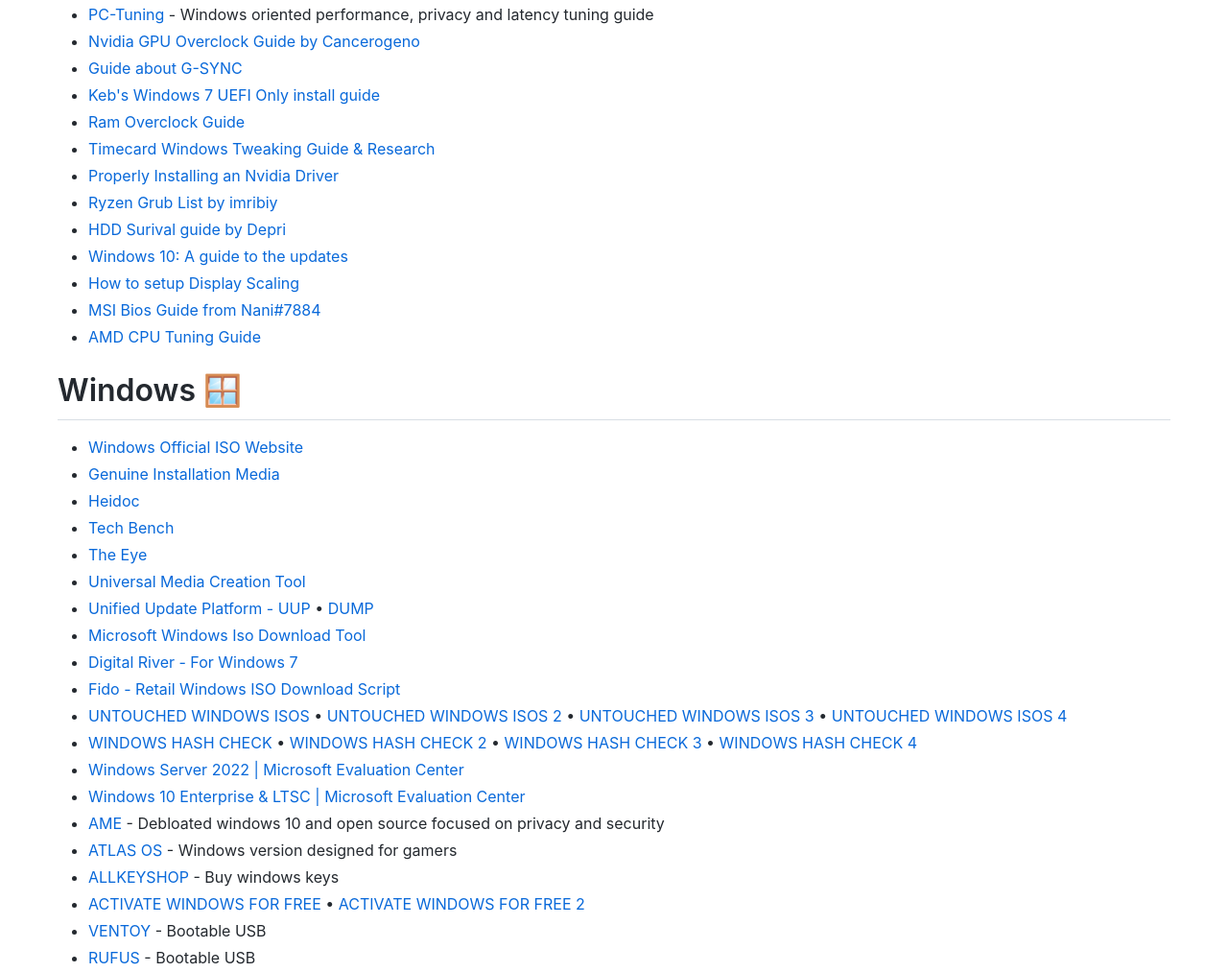
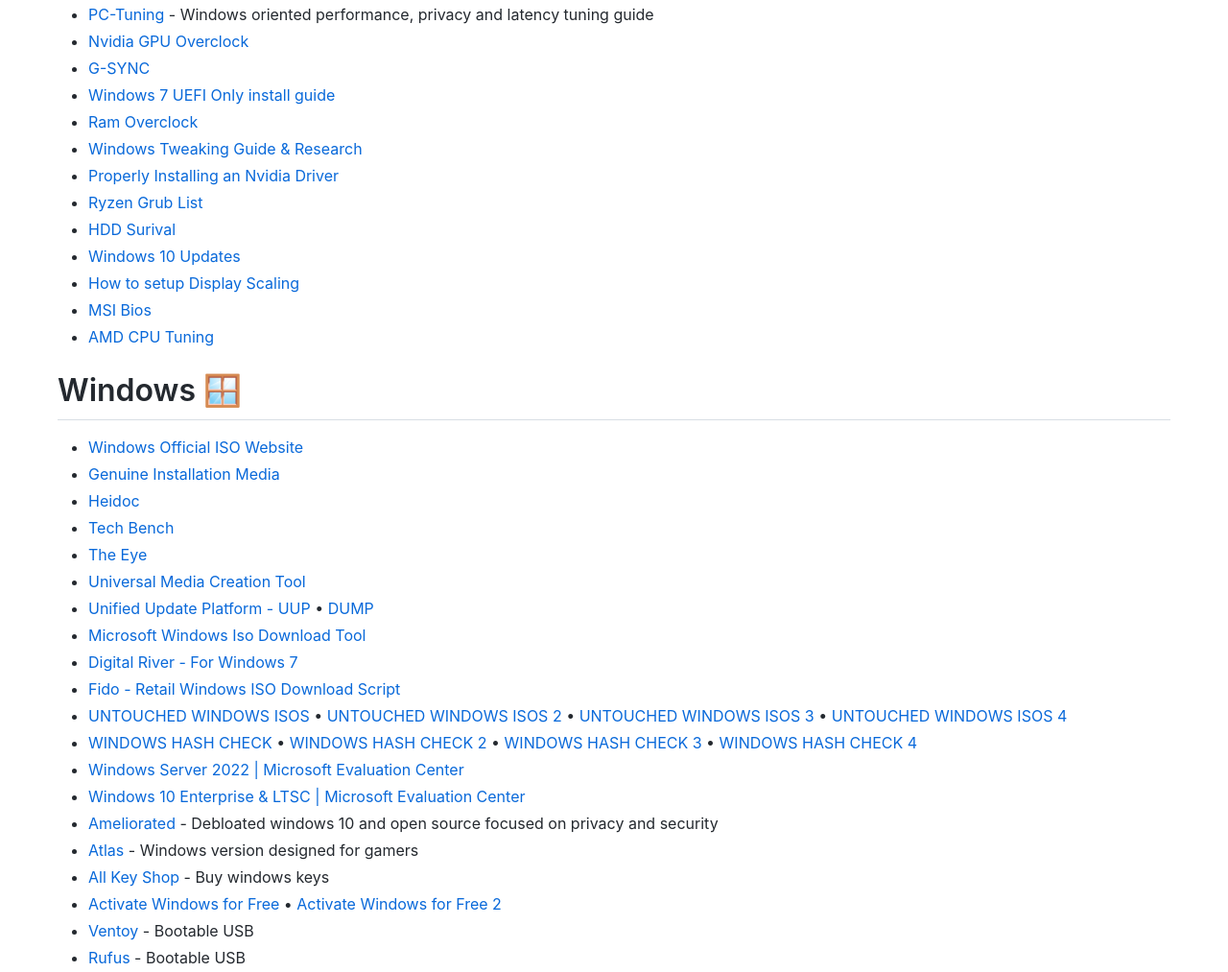
Before and after one commit to CYNAR2k/link-z, a plain HTML site: page index.html in a window 1280 px wide. Shown: the part 1284-2297 px from the top of the page at 96% size. Drawn offline with Linux system fonts and the light colour scheme; some icons are missing.

Commit message:
deploy: 6423423585d274229b3c54fe99fe2dd2597e9116

```diff
--- a/index.html
+++ b/index.html
@@ -42,18 +42,18 @@
         <h1 id="guides-"><a aria-hidden="true" tabindex="-1" href="#guides-" class="anchor"><span class="icon icon-link"></span></a>Guides 📚</h1>
         <ul>
           <li><a href="https://github.com/amitxv/PC-Tuning">PC-Tuning</a> - Windows oriented performance, privacy and latency tuning guide</li>
-          <li><a href="https://docs.google.com/document/d/14ma-_Os3rNzio85yBemD-YSpF_1z75mZJz1UdzmW8GE">Nvidia GPU Overclock Guide by Cancerogeno</a></li>
-          <li><a href="https://blurbusters.com/gsync/gsync101-input-lag-tests-and-settings/">Guide about G-SYNC</a></li>
-          <li><a href="https://docs.google.com/document/d/1sZ8ctpR3azpD9GqYz1KXbdCBjJ31eNCY0G4GT3u3sKI">Keb's Windows 7 UEFI Only install guide</a></li>
-          <li><a href="https://github.com/integralfx/MemTestHelper/blob/oc-guide/DDR4%20OC%20Guide.md">Ram Overclock Guide</a></li>
-          <li><a href="https://djdallmann.github.io/GamingPCSetup/">Timecard Windows Tweaking Guide &#x26; Research</a></li>
+          <li><a href="https://docs.google.com/document/d/14ma-_Os3rNzio85yBemD-YSpF_1z75mZJz1UdzmW8GE">Nvidia GPU Overclock</a></li>
+          <li><a href="https://blurbusters.com/gsync/gsync101-input-lag-tests-and-settings/">G-SYNC</a></li>
+          <li><a href="https://docs.google.com/document/d/1sZ8ctpR3azpD9GqYz1KXbdCBjJ31eNCY0G4GT3u3sKI">Windows 7 UEFI Only install guide</a></li>
+          <li><a href="https://github.com/integralfx/MemTestHelper/blob/oc-guide/DDR4%20OC%20Guide.md">Ram Overclock</a></li>
+          <li><a href="https://djdallmann.github.io/GamingPCSetup/">Windows Tweaking Guide &#x26; Research</a></li>
           <li><a href="https://docs.google.com/document/d/17RLekr2-Z2KwbmkTSvq7QKcoC2UDxcq4yS3IWrLYrfg/edit">Properly Installing an Nvidia Driver</a></li>
-          <li><a href="https://docs.google.com/spreadsheets/d/1Jw3lfH0uRFXMxnFGdpNfRpVvrQN-MVwaE0HSKoj-Xag">Ryzen Grub List by imribiy</a></li>
-          <li><a href="https://github.com/DepriFromEarth/hdd-survival-guide">HDD Surival guide by Depri</a></li>
-          <li><a href="https://www.computerworld.com/article/3199077/windows-10-a-guide-to-the-updates.html">Windows 10: A guide to the updates</a></li>
+          <li><a href="https://docs.google.com/spreadsheets/d/1Jw3lfH0uRFXMxnFGdpNfRpVvrQN-MVwaE0HSKoj-Xag">Ryzen Grub List</a></li>
+          <li><a href="https://github.com/DepriFromEarth/hdd-survival-guide">HDD Surival</a></li>
+          <li><a href="https://www.computerworld.com/article/3199077/windows-10-a-guide-to-the-updates.html">Windows 10 Updates</a></li>
           <li><a href="https://www.youtube.com/watch?v=50itBs-sz1w">How to setup Display Scaling</a></li>
-          <li><a href="https://docs.google.com/document/d/1GitGsm-pdf0DBvZoS5sUP6fRpQ2-LCTBsL-7sB-UVMc">MSI Bios Guide from Nani#7884</a></li>
-          <li><a href="https://developer.amd.com/wp-content/resources/56745_0.75.pdf">AMD CPU Tuning Guide</a></li>
+          <li><a href="https://docs.google.com/document/d/1GitGsm-pdf0DBvZoS5sUP6fRpQ2-LCTBsL-7sB-UVMc">MSI Bios</a></li>
+          <li><a href="https://developer.amd.com/wp-content/resources/56745_0.75.pdf">AMD CPU Tuning</a></li>
         </ul>
         <h1 id="windows-"><a aria-hidden="true" tabindex="-1" href="#windows-" class="anchor"><span class="icon icon-link"></span></a>Windows 🪟</h1>
         <ul>
@@ -71,12 +71,12 @@
           <li><a href="https://files.rg-adguard.net/version/f0bd8307-d897-ef77-dbd6-216fefbe94c5?lang=en-us">WINDOWS HASH CHECK</a> • <a href="https://www.heidoc.net/php/myvsdump.php">WINDOWS HASH CHECK 2</a> • <a href="https://msdn.su/downloads/operating-systems">WINDOWS HASH CHECK 3</a> • <a href="https://genuine-iso-verifier.weebly.com/">WINDOWS HASH CHECK 4</a></li>
           <li><a href="https://www.microsoft.com/en-us/evalcenter/download-windows-server-2022">Windows Server 2022 | Microsoft Evaluation Center</a></li>
           <li><a href="https://www.microsoft.com/en-us/evalcenter/download-windows-10-enterprise">Windows 10 Enterprise &#x26; LTSC | Microsoft Evaluation Center</a></li>
-          <li><a href="https://ameliorated.info/">AME</a> - Debloated windows 10 and open source focused on privacy and security</li>
-          <li><a href="https://atlasos.net/">ATLAS OS</a> - Windows version designed for gamers</li>
-          <li><a href="https://www.allkeyshop.com/blog/catalogue/search-windows/">ALLKEYSHOP</a> - Buy windows keys</li>
-          <li><a href="https://github.com/kkkgo/KMS_VL_ALL">ACTIVATE WINDOWS FOR FREE</a> • <a href="https://github.com/massgravel/Microsoft-Activation-Scripts">ACTIVATE WINDOWS FOR FREE 2</a></li>
-          <li><a href="https://github.com/ventoy/Ventoy">VENTOY</a> - Bootable USB</li>
-          <li><a href="http://rufus.ie/en/">RUFUS</a> - Bootable USB</li>
+          <li><a href="https://ameliorated.info/">Ameliorated</a> - Debloated windows 10 and open source focused on privacy and security</li>
+          <li><a href="https://atlasos.net/">Atlas</a> - Windows version designed for gamers</li>
+          <li><a href="https://www.allkeyshop.com/blog/catalogue/search-windows/">All Key Shop</a> - Buy windows keys</li>
+          <li><a href="https://github.com/kkkgo/KMS_VL_ALL">Activate Windows for Free</a> • <a href="https://github.com/massgravel/Microsoft-Activation-Scripts">Activate Windows for Free 2</a></li>
+          <li><a href="https://github.com/ventoy/Ventoy">Ventoy</a> - Bootable USB</li>
+          <li><a href="http://rufus.ie/en/">Rufus</a> - Bootable USB</li>
         </ul>
         <h1 id="software-"><a aria-hidden="true" tabindex="-1" href="#software-" class="anchor"><span class="icon icon-link"></span></a>Software 🔧</h1>
         <ul>
```
